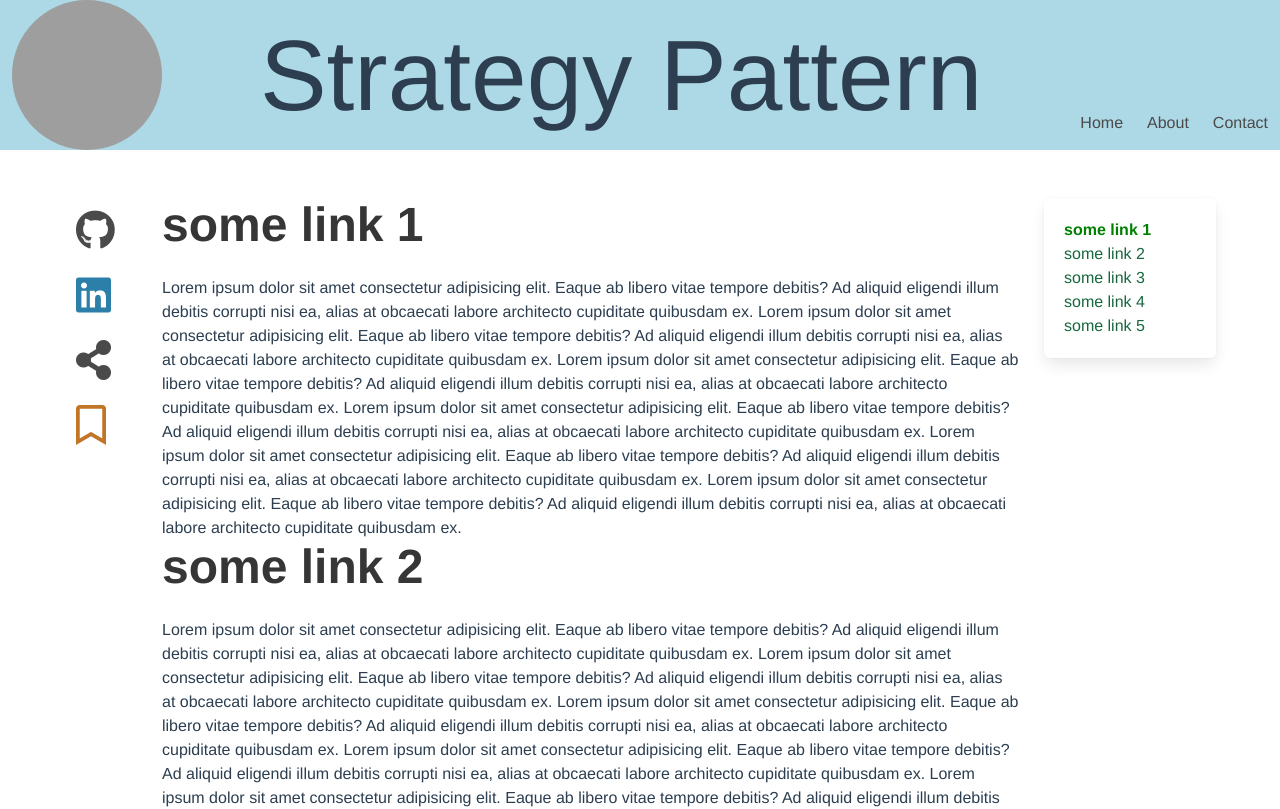
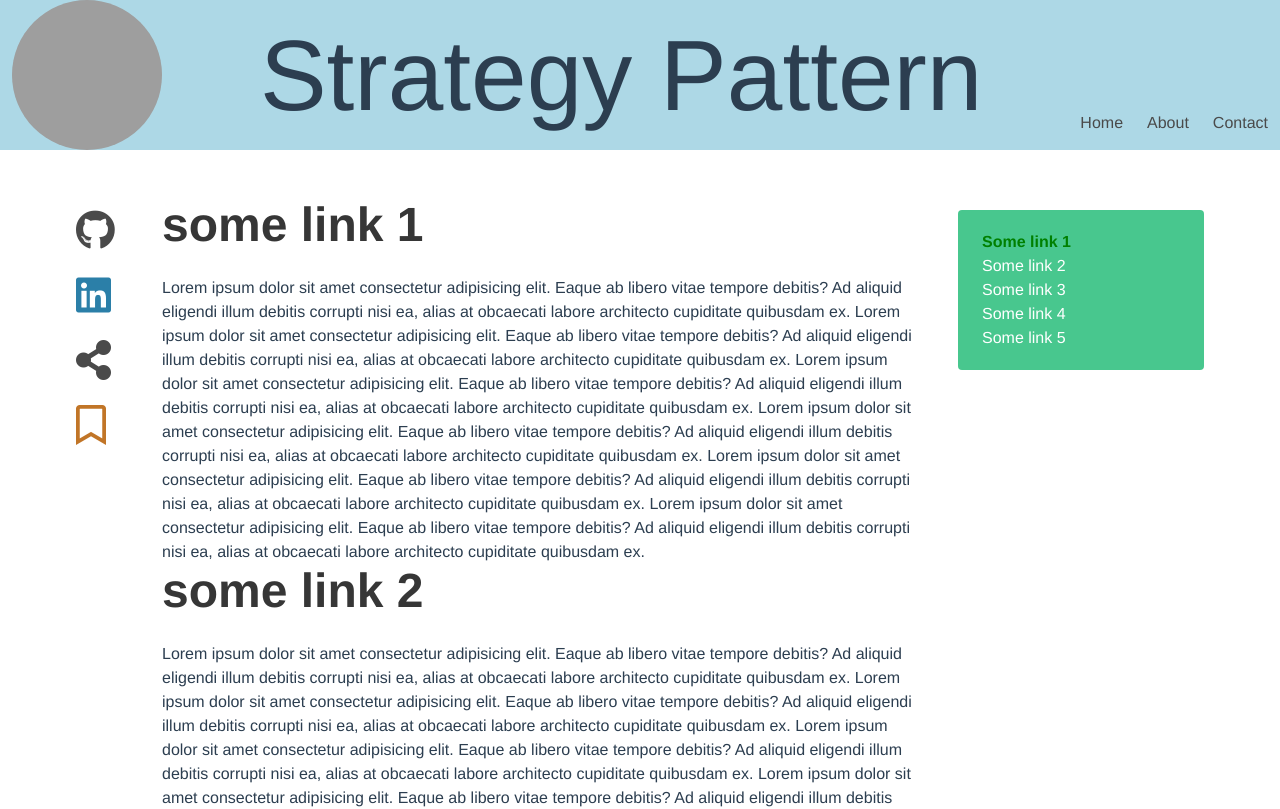
Before and after one commit to ankitprahladsoni/blog-post, a Vue app: page / in a window 1280 px wide. Shown: the top 809 px of the page. Built offline with nearby package versions, Linux system fonts and the light colour scheme; grey boxes are pictures that could not be loaded.

Commit message:
changes to menu color

```diff
--- a/src/components/Article/Article.vue
+++ b/src/components/Article/Article.vue
@@ -1,8 +1,8 @@
 <template>
         <div class="columns">
                 <div class="column is-1"><article-buttons></article-buttons></div>
-                <div class="column is-9"><article-content @scroll="scrollMethod"></article-content> </div>
-                <div class="column is-2"><article-menu :item-to-highlight="highlightItem"></article-menu></div>
+                <div class="column is-8"><article-content @scroll="scrollMethod"></article-content> </div>
+                <div class="column is-3"><article-menu :item-to-highlight="highlightItem"></article-menu></div>
         </div>
 </template>
 
--- a/src/components/Article/ArticleMenu.vue
+++ b/src/components/Article/ArticleMenu.vue
@@ -1,13 +1,30 @@
 <template>
      <section class="sticky" id="article-menu">
-          <div class="box" >
-            <ul class="has-text-left">
-              <li><a href=# :class="{highlighed:itemToHighlight==1}" @click.prevent="someMethod('1')">some link 1</a></li>
-              <li><a href=# :class="{highlighed:itemToHighlight==2}" @click.prevent="someMethod('2')">some link 2</a></li>
-              <li><a href=# :class="{highlighed:itemToHighlight==3}" @click.prevent="someMethod('3')">some link 3</a></li>
-              <li><a href=# :class="{highlighed:itemToHighlight==4}" @click.prevent="someMethod('4')">some link 4</a></li>
-              <li><a href=# :class="{highlighed:itemToHighlight==5}" @click.prevent="someMethod('5')">some link 5</a></li>
-            </ul>
+          <div class="tile is-parent is-vertical">
+            <article class="is-child is-success">
+              <ul class="has-text-left notification is-success">
+                <li><p href=#
+                    :class="{highlighed:itemToHighlight==1}"
+                    @click.prevent="someMethod('1')">Some link 1</p>
+                </li>
+                <li><p href=#
+                    :class="{highlighed:itemToHighlight==2}"
+                    @click.prevent="someMethod('2')">Some link 2</p>
+                </li>
+                <li><p href=#
+                    :class="{highlighed:itemToHighlight==3}"
+                    @click.prevent="someMethod('3')">Some link 3</p>
+                </li>
+                <li><p href=#
+                    :class="{highlighed:itemToHighlight==4}"
+                    @click.prevent="someMethod('4')">Some link 4</p>
+                </li>
+                <li><p href=#
+                    :class="{highlighed:itemToHighlight==5}"
+                    @click.prevent="someMethod('5')">Some link 5</p>
+                </li>
+              </ul>
+            </article>
           </div>
     </section>
 </template>
@@ -24,7 +41,7 @@ export default Vue.extend({
 
       const heightToScroll = elements
         .filter(el => divToScroll === el.getAttribute('id'))
-        .map(el => el.offsetTop + 60)
+        .map(el => el.offsetTop + 30)
         .pop();
 
       window.scrollTo({
@@ -46,8 +63,4 @@ export default Vue.extend({
   color: green;
   font-weight: bold;
 }
-
-a {
-  color: #17673f;
-}
 </style>
```
